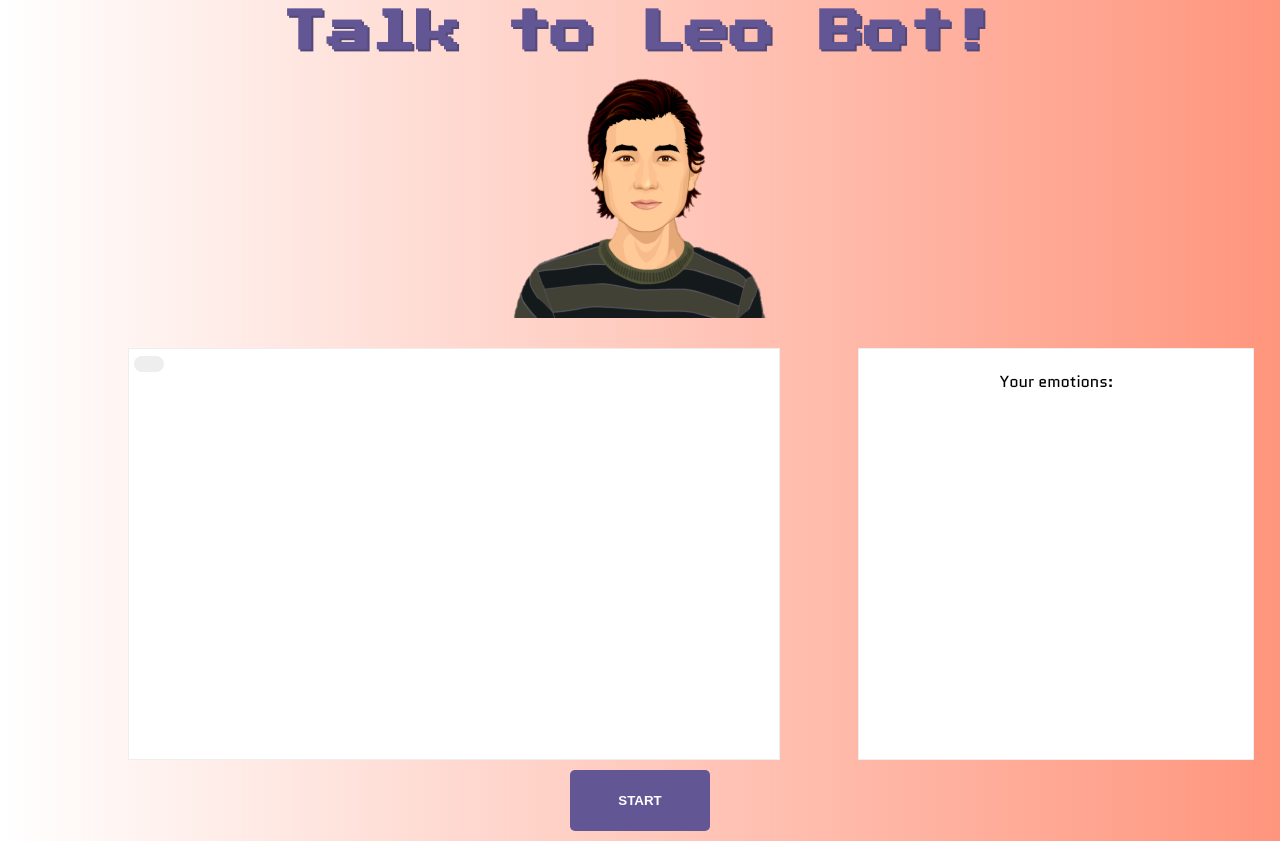
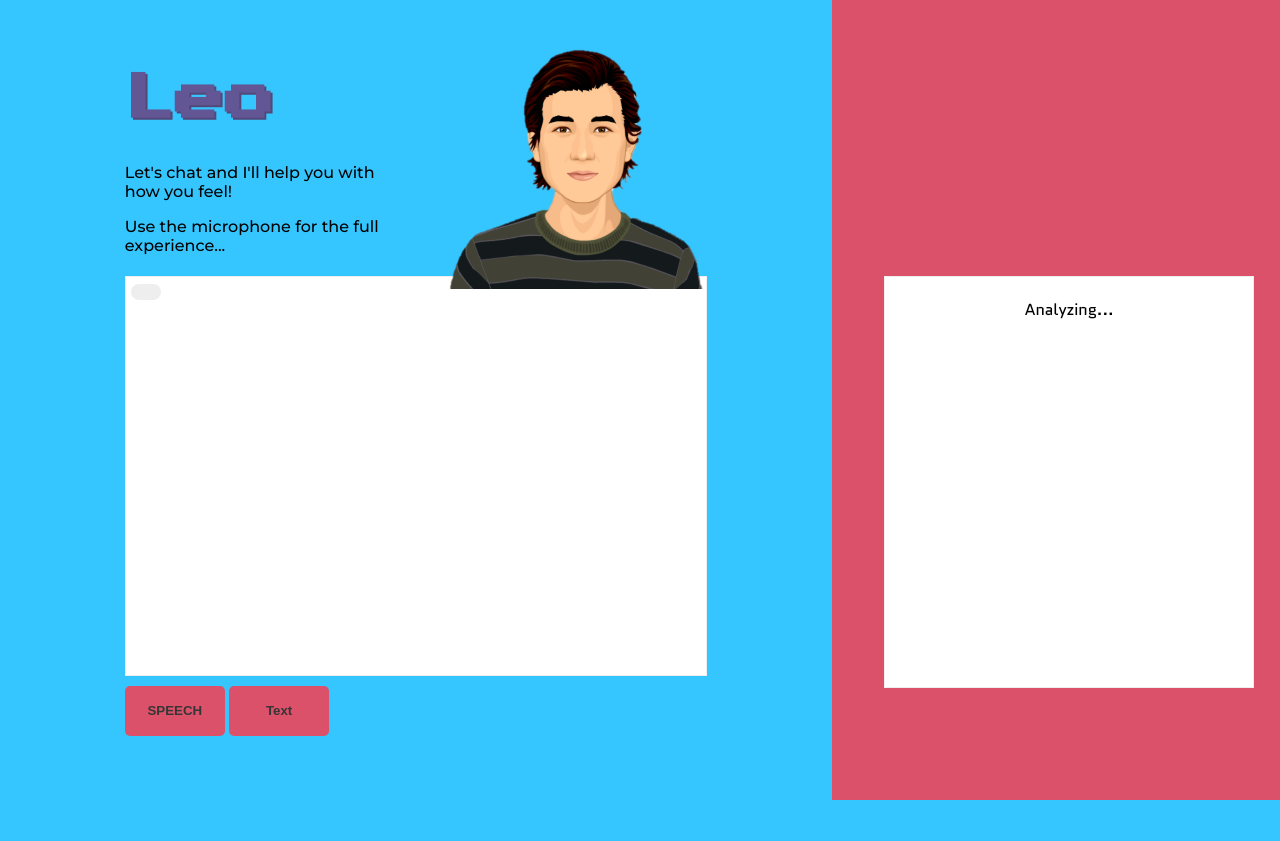
Before and after one commit to laura-went/leo-bot-docker, a Django app: page / in a window 1280 px wide. After the commit the page ends 800 px from the top, so only its background shows below. Run offline with Django 3.2, Linux system fonts and the light colour scheme; parts of the project's set-up code (start-up, migrations or seed data) failed here and were passed over; some libraries are stand-ins or nearby versions.

Commit message:
big website update
- include text possibility
- use better speech recognition library
- improve avatar as much as possible
- overall website design update
- small code updates

```diff
--- a/leo/static/main.js
+++ b/leo/static/main.js
@@ -172,6 +172,7 @@
 const delay = 150
 const defaultFace = "40"
 const blink = "41"
+var read_or_speak = 0;
 
 const start = Date.now()
 var messageCounter = 0;
@@ -187,7 +188,9 @@
 
 // on ready
 $(document).ready(function() {
-  $("#chat-message-submit").hide();
+  $("#chat-message-mic").hide();
+  $("#chat-message-start").hide();
+  $(".typefield").hide();
   $(".emoji").hide();
   $("#40").show();
   blinker()
@@ -197,8 +200,26 @@
 
 const faces = Object.keys(faceMap);
 
+
+function read_or_listen(_callback){
+  const options = {
+    once: true
+  }
+  if(read_or_speak==0) {
+    document.querySelector('#chat-message-mic').addEventListener('click', () => {
+      listen(_callback);
+    }, options);
+  } else {
+     document.querySelector('#chat-message-start').addEventListener('click', () => {
+       read(_callback);
+     }, options);
+  }
+}
+
+
 // beginning continues part 2
 function both2(result){
+  console.log("in both2!")
   speech = result[0];
 	emotion = result[1]['list'];
 	if (!speech.includes('no')){
@@ -209,10 +230,8 @@
 		speakVoice("Ok, we can chat for a bit as well. <br>Just say 'goodbye computer' " +
     "if you're done. <br>Or include the word 'question' in your sentence if you'd " +
     "still like to talk about personal stuff.\nNow tell me "+name+", what would you like to talk about?");
-    document.querySelector('#chat-message-submit').addEventListener('click', () => {
-    	listen(casual1);
-    });
-	}
+    read_or_listen(casual1);
+  }
 }
 
 // beginning continues
@@ -223,16 +242,44 @@
   text = "So " + name + ", would you like to chat about how to make the world better for you?"
   addLeo();
   speakVoice(text);
-  document.querySelector('#chat-message-submit').addEventListener('click', () => {
-	   listen(both2);
-   });
+  console.log(read_or_speak);
+  read_or_listen(both2);
 };
 
+let first_run = [both, both2, casual1, casual2];
+let run_counter = 0;
+function buttonListener() {
+
+  run_counter
+}
+
+function speech(){
+  $("#chat-message-volume").hide();
+  $("#chat-message-volume2").hide();
+  $("#chat-message-start").hide();
+  $("#typefield").hide();
+  $("#chat-message-mic").show();
+  speakVoice(text);
+  read_or_speak=0;
+  beginning();
+}
+
+function toText(){
+  $("#chat-message-volume").hide();
+  $("#chat-message-volume2").hide();
+  $("#chat-message-start").show();
+  $("#typefield").show();
+  $("#chat-message-mic").hide();
+  speakVoice(text);
+  read_or_speak=1;
+  beginning();
+}
 // !!!!!!!!!!!!!!!!BEGINNING!!!!!!!!!!!!!!!!!
-document.querySelector('#chat-message-volume').addEventListener('click', () => {speakVoice(text)});
-document.querySelector('#chat-message-submit').addEventListener('click', () => {
-	listen(both);
-});
+function beginning(){
+  console.log(read_or_speak)
+  read_or_listen(both);
+}
+
 
 // constant blinking of bot
 async function blinker(){
@@ -263,15 +310,7 @@
   text = text.replace("<br>", "\n")
   text = text.replace(/&.*;/, "")
   document.getElementById("newchat").scrollTop = document.getElementById("newchat").scrollHeight;
-	const synth = window.speechSynthesis
-	const utter = new SpeechSynthesisUtterance(text)
-  const voices = synth.getVoices()
-  utter.voice = voices[5]
-  synth.speak(utter)
-  var i = 0;
-  if (synth.speaking){
-    console.log('speaking')
-  }
+
   var timer = setInterval(function() {
     const index = Math.floor(( Date.now() - start )  / delay)%(text.length+1)
     faceNumber2 = resolveCharacter(text, index)
@@ -286,11 +325,21 @@
       clearInterval(timer);
      }
     i++
-  },70);
+  },68);
+  const synth = window.speechSynthesis
+	const utter = new SpeechSynthesisUtterance(text)
+  const voices = synth.getVoices()
+  utter.voice = voices[5]
+  synth.speak(utter)
+  var i = 0;
+  if (synth.speaking){
+    console.log('speaking')
+  }
   $('#'+finalface).attr('src', "../../static/img/40.png");
-	$("#chat-message-volume").hide();
-	$("#chat-message-submit").show();
+
+
 };
+
 
 // compare how many positive vs negative detected emotions there are per category
 function compare(arr1){
@@ -356,18 +405,15 @@
       text+= "<br>Now something more lightweight to talk about! If you don't want to, just say goodbye computer!";
       addLeo();
       speakVoice(text);
-      document.querySelector('#chat-message-submit').addEventListener('click', () => {
-        listen(casual1)
-      });
+      read_or_listen(casual1);
     }else{
       console.log('still going')
       text+=random(answers);
       addLeo();
       speakVoice(text);
       console.log()
-      document.querySelector('#chat-message-submit').addEventListener('click', () => {
-        listen(finalFeedback);
-      });
+      read_or_listen(finalFeedback);
+
     }
   }
   else{
@@ -378,9 +424,7 @@
       text+= "<br>Now something more lightweight to talk about! If you don't want to, just say goodbye computer!"
       addLeo();
       speakVoice(text);
-      document.querySelector('#chat-message-submit').addEventListener('click', () => {
-        listen(casual1);
-      });
+      read_or_listen(casual1);
     }else{
       console.log('still going')
       finalFeedback();
@@ -399,7 +443,7 @@
     createsentence(casual2);
   }
   else{
-    $("#chat-message-submit").hide();
+    $("#chat-message-mic").hide();
     $("#chat-message-volume").hide();
     text = "It was nice talking to you, "+name+"! Hope to see you soon again. &#128522;";
     addLeo();
@@ -412,9 +456,7 @@
   chatbot_response = result;
   addLeo();
   speakVoice(chatbot_response);
-  document.querySelector('#chat-message-submit').addEventListener('click', () => {
-    listen(casual1);
-  });
+  read_or_listen(casual1);
 }
 
 // create sentence for casual chat
@@ -493,9 +535,7 @@
   response += response3;
   addLeo();
 	speakVoice(response);
-	document.querySelector('#chat-message-submit').addEventListener('click', () => {
-		listen(bully4);
-	});
+  read_or_listen(bully4);
 }
 
 
@@ -524,9 +564,7 @@
   response += response3;
   addLeo();
 	speakVoice(response);
-	document.querySelector('#chat-message-submit').addEventListener('click', () => {
-		listen(bully3);
-	});
+  read_or_listen(bully3);
 }
 
 
@@ -541,9 +579,7 @@
 	bully.splice(index, 1);
   addLeo();
 	speakVoice(response3);
-	document.querySelector('#chat-message-submit').addEventListener('click', () => {
-		listen(bully2);
-	});
+  read_or_listen(bully2);
 }
 
 // victim ###########################################################
@@ -600,9 +636,7 @@
   response += response3;
   addLeo();
 	speakVoice(response);
-	document.querySelector('#chat-message-submit').addEventListener('click', () => {
-		listen(victim4);
-	});
+  read_or_listen(victim4);
 }
 
 
@@ -631,9 +665,7 @@
   response += response3;
   addLeo();
 	speakVoice(response);
-	document.querySelector('#chat-message-submit').addEventListener('click', () => {
-		listen(victim3);
-	});
+  read_or_listen(victim3);
 }
 
 
@@ -648,9 +680,7 @@
 	victim.splice(index, 1);
   addLeo();
 	speakVoice(response3);
-	document.querySelector('#chat-message-submit').addEventListener('click', () => {
-		listen(victim2);
-	});
+  read_or_listen(victim2);
 }
 
 // sensitivity ###########################################################
@@ -714,9 +744,7 @@
   response += response3;
   addLeo();
 	speakVoice(response);
-	document.querySelector('#chat-message-submit').addEventListener('click', () => {
-		listen(sensitivity4);
-	});
+  read_or_listen(sensitivity4);
 }
 
 
@@ -745,9 +773,7 @@
   response += response3;
   addLeo();
 	speakVoice(response);
-	document.querySelector('#chat-message-submit').addEventListener('click', () => {
-		listen(sensitivity3);
-	});
+  read_or_listen(sensitivity3);
 }
 
 
@@ -762,9 +788,7 @@
 	sensitivity.splice(index, 1);
   addLeo();
 	speakVoice(response3);
-	document.querySelector('#chat-message-submit').addEventListener('click', () => {
-		listen(sensitivity2);
-	});
+  read_or_listen(sensitivity2);
 }
 
 // anger ###########################################################
@@ -828,9 +852,7 @@
   response += response3;
   addLeo();
 	speakVoice(response);
-	document.querySelector('#chat-message-submit').addEventListener('click', () => {
-		listen(anger4);
-	});
+  read_or_listen(anger4);
 }
 
 
@@ -859,9 +881,7 @@
   response += response3;
   addLeo();
 	speakVoice(response);
-	document.querySelector('#chat-message-submit').addEventListener('click', () => {
-		listen(anger3);
-	});
+  read_or_listen(anger3);
 }
 
 
@@ -876,9 +896,7 @@
 	anger.splice(index, 1);
   addLeo();
 	speakVoice(response3);
-	document.querySelector('#chat-message-submit').addEventListener('click', () => {
-		listen(anger2);
-	});
+  read_or_listen(anger2);
 }
 
 
@@ -941,9 +959,7 @@
   response += "Hey "+name+". "+response3;
   addLeo();
 	speakVoice(response);
-	document.querySelector('#chat-message-submit').addEventListener('click', () => {
-		listen(wellbeing4);
-	});
+  read_or_listen(wellbeing4);
 }
 
 
@@ -972,9 +988,7 @@
   response += response3;
   addLeo();
 	speakVoice(response);
-	document.querySelector('#chat-message-submit').addEventListener('click', () => {
-		listen(wellbeing3);
-	});
+  read_or_listen(wellbeing3);
 }
 
 
@@ -989,9 +1003,7 @@
 	wellbeing.splice(index, 1);
   addLeo();
 	speakVoice(response3);
-	document.querySelector('#chat-message-submit').addEventListener('click', () => {
-		listen(wellbeing2);
-	});
+  read_or_listen(wellbeing2);
 }
 
 // mood ###########################################################
@@ -1054,9 +1066,7 @@
   response += response3;
   addLeo();
 	speakVoice(response);
-	document.querySelector('#chat-message-submit').addEventListener('click', () => {
-		listen(mood4);
-	});
+  read_or_listen(mood4);
 }
 
 
@@ -1085,9 +1095,7 @@
   response += response3;
   addLeo();
 	speakVoice(response);
-	document.querySelector('#chat-message-submit').addEventListener('click', () => {
-		listen(mood3);
-	});
+  read_or_listen(mood3);
 }
 
 
@@ -1102,9 +1110,7 @@
 	mood.splice(index, 1);
   addLeo();
 	speakVoice(response3);
-	document.querySelector('#chat-message-submit').addEventListener('click', () => {
-		listen(mood2);
-	});
+  read_or_listen(mood2);
 }
 
 // interactions ###########################################################
@@ -1165,9 +1171,7 @@
   response += response3;
   addLeo();
 	speakVoice(response);
-	document.querySelector('#chat-message-submit').addEventListener('click', () => {
-		listen(interactions4);
-	});
+  read_or_listen(interactions4);
 }
 
 
@@ -1196,9 +1200,7 @@
   response += response3;
   addLeo();
 	speakVoice(response);
-	document.querySelector('#chat-message-submit').addEventListener('click', () => {
-		listen(interactions3);
-	});
+  read_or_listen(interactions3);
 }
 
 
@@ -1213,9 +1215,7 @@
 	interactions.splice(index, 1);
   addLeo();
 	speakVoice(response3);
-	document.querySelector('#chat-message-submit').addEventListener('click', () => {
-		listen(interactions2);
-	});
+  read_or_listen(interactions);
 }
 
 // selfesteem ##############################################################
@@ -1276,9 +1276,7 @@
   response += response3;
   addLeo();
 	speakVoice(response);
-	document.querySelector('#chat-message-submit').addEventListener('click', () => {
-		listen(selfesteem4);
-	});
+  read_or_listen(selfesteem4);
 }
 
 
@@ -1307,9 +1305,7 @@
   response += response3;
   addLeo();
   speakVoice(response);
-	document.querySelector('#chat-message-submit').addEventListener('click', () => {
-		listen(selfesteem3);
-	});
+  read_or_listen(selfesteem3);
 }
 
 
@@ -1325,9 +1321,7 @@
 	selfesteem.splice(index, 1);
   addLeo();
 	speakVoice(response3);
-	document.querySelector('#chat-message-submit').addEventListener('click', () => {
-		listen(selfesteem2);
-	});
+  read_or_listen(selfesteem2);
 }
 
 // ##########################################################
@@ -1365,6 +1359,7 @@
   return choices[index];
 }
 
+
 // listen to user
 function listen(callback){
 	let speech, emotion;
@@ -1392,10 +1387,7 @@
 		let text = e.results[last][0].transcript;
     addMe(text);
 		speech = text;
-    document.getElementById(messageCounter).innerHTML = text
-    messageCounter++;
-    console.log(innerDiv)
-    document.getElementById("newchat").scrollTop = document.getElementById("newchat").scrollHeight;
+
 		recognition.stop();
 		rec.stop();
 		gumStream.getAudioTracks()[0].stop();
@@ -1412,7 +1404,13 @@
 				contentType: false,
 				success: function(response) {
           console.log(response)
-					callback([speech, response]);
+          emotion = response['list'];
+          document.getElementById(messageCounter).innerHTML = emotion[3];
+          messageCounter++;
+          console.log(innerDiv)
+          document.getElementById("newchat").scrollTop = document.getElementById("newchat").scrollHeight;
+
+					callback([emotion[3], response]);
 				}
 			}).done(function(data) {
 				emotion = data;
@@ -1429,3 +1427,35 @@
 		outputBot.textContent = 'Error: ' + e.error;
 	});
 };
+
+
+function read(callback){
+  var text2 = document.getElementById("typefield").value;
+
+  addMe(text2);
+  speech = text2;
+  document.getElementById(messageCounter).innerHTML = text2
+  messageCounter++;
+  console.log(innerDiv)
+  document.getElementById("newchat").scrollTop = document.getElementById("newchat").scrollHeight;
+  var fd = new FormData();
+  fd.append('text', text2);
+  document.getElementById("typefield").value ="";
+  $.ajax({
+    type: 'POST',
+    url: "text",
+    data: fd,
+    processData: false,
+    contentType: false,
+    success: function(response) {
+      console.log(response)
+      console.log("YAY")
+      callback([text2, response]);
+    }
+  }).done(function(data) {
+    console.log("yay2")
+    emotion = data;
+  });
+  console.log("yay3")
+  return;
+}
--- a/leo/static/style.css
+++ b/leo/static/style.css
@@ -1,7 +1,12 @@
 @import url('https://fonts.googleapis.com/css?family=Press+Start+2P|Quantico&display=swap');
+@import url('https://fonts.googleapis.com/css2?family=Bungee&family=Montserrat:wght@500&display=swap');
 html {
   height: 100%;
 }
+
+/* pink color #db516a */
+
+/* blue color #36c6ff */
 
 ::-webkit-scrollbar {
   width: 10px;
@@ -14,7 +19,7 @@
 }
 
 body::-webkit-scrollbar-track {
-  background: rgba(255, 149, 125, 0.99);
+  background: #36c6ff;
 }
 
 chat::-webkit-scrollbar-track {
@@ -22,40 +27,79 @@
 }
 
 body {
-  font-family: "verdana";
+  font-family: "Montserrat";
   margin: auto;
-  text-align: center;
-  background-image: linear-gradient(to right, rgba(255, 0, 0, 0), rgba(255, 149, 125, 1));
+  /* text-align: center; */
   background-size: 100% 100%;
   background-repeat: no;
 }
 
 .emoji {
   height: 800%;
+  display: inline-block;
 }
 
 h1 {
   margin: 0px;
   height: 30px;
+  display: inline-block;
+}
+
+.head {
+  margin: 5vw 5vw 3vw 15%;
+  vertical-align: bottom;
+  width: 20vw;
+  display: inline-block;
+}
+
+.subtext {
+  font-family: 'Quantico', sans-serif;
 }
 
 .facebox {
   margin-top: 10px;
-  height: 40%;
+  height: 30%;
+  margin-bottom: 2vw;
 }
 
 #title {
   text-shadow: 2px 2px #524978;
   margin-top: 5px;
-  font-size: 3.5vw;
+  font-size: 50px;
   font-family: 'Press Start 2P', cursive;
   color: #625694;
+}
+
+.left {
+  display: inline-block;
+  width: 65%;
+  background-color: #36c6ff;
+  float: left;
+  top: 0;
+  bottom: 0;
+  position: absolute;
+}
+
+.empty {
+  margin-top: 10px;
+  height: 30%;
+  margin-bottom: 2vw;
+}
+
+.right {
+  display: inline-block;
+  background-color: #db516a;
+  width: 35%;
+  float: right;
+  top: 0;
+  left: 65%;
+  bottom: 0;
+  position: absolute;
 }
 
 .chat {
   font-family: 'Quantico', sans-serif;
   margin: auto;
-  width: 50%;
   height: 400px;
   border: solid 1px #EEE;
   display: flex;
@@ -65,15 +109,31 @@
   background-color: white;
 }
 
+.firstbox {
+  background-color: #78d9ff;
+}
+
+#chat-message-volume {
+  color: #363636;
+  font-weight: bold;
+}
+
+#chat-message-volume2 {
+  color: #363636;
+  font-weight: bold;
+}
+
 #newchat {
   float: left;
-  width: 50%;
-  margin-left: 10vw;
+  width: 70%;
+  margin-left: 15%;
+  float: none;
+  box-sizing: border-box;
 }
 
 #chat-log {
   float: right;
-  width: 30%;
+  width: 80%;
   margin-right: 2vw;
   word-wrap: break-word;
   text-align: left;
@@ -123,26 +183,56 @@
   margin-bottom: 2px;
 }
 
-#chat-message-submit {
-  height: 40px;
-  width: 25px;
-  padding: 10px 50px;
+.typefield {
+  margin: 10px 10px 10px 15%;
+  padding: 10px;
+  box-sizing: border-box;
+  border: 2px solid #ccc;
+  border-radius: 4px;
+  background-color: #f8f8f8;
+  font-size: 16px;
+  resize: none;
+  vertical-align: top;
+  height: 50px;
+  width: 35%;
+}
+
+.button2 {
+  float: right;
+  width: auto;
+  margin-right: 15%;
+}
+
+.typefield:focus {
+  outline: none;
 }
 
 .button {
-  margin: 10px 10px;
-  background-color: #625694;
+  display: inline-block;
+  margin: 10px 0px 10px;
+  background-color: #db516a;
   border: none;
   color: white;
   font-weight: bold;
   cursor: pointer;
-  padding: 23px 48px;
   text-align: center;
   text-decoration: none;
   display: inline-block;
   -webkit-border-radius: 5px;
   -moz-border-radius: 5px;
   border-radius: 5px;
+  width: 100px;
+  height: 50px;
+  vertical-align: super;
+}
+
+#chat-message-volume {
+  margin-left: 15%;
+}
+
+.extra {
+  height: 30px;
+  width: auto;
 }
 
 .button:focus {
@@ -150,7 +240,7 @@
 }
 
 .button:hover {
-  background-color: #524978;
+  background-color: #c4475d;
 }
 
 @media only screen and (max-width: 600px) {}
--- a/leo/templates/leo/index.html
+++ b/leo/templates/leo/index.html
@@ -6,14 +6,21 @@
 <head>
   <link rel="shortcut icon" href="{% static 'favicon/favicon.ico' %}" />
   <meta charset="utf-8" />
-  <title>Chat Room</title>
+  <title>Leo bot</title>
   <link rel="stylesheet" type="text/css" href="{% static 'style.css' %}">
 </head>
 
 
 <body>
+  <div class="left">
     <div class="facebox">
-    <font><b id="title">Talk to Leo Bot!</b><br /><br /> </font>
+      <div class="head">
+        <font><b id="title">Leo</b><br /><br /> </font>
+        <span id="subtext"><p>
+          Let's chat and I'll help you with how you feel!
+        </p>Use the microphone for the full experience...</span>
+      </div>
+
       <h1 id="h-40"><img class="emoji" id="40" src ="{% static 'img/40.png' %}" /></h1>
       <h1 id="h-41"><img class="emoji" id="41" src ="{% static 'img/41.png' %}" /></h1>
       <h1 id="h-44"><img class="emoji" id="44" src ="{% static 'img/44.png' %}" /></h1>
@@ -27,15 +34,30 @@
 
     <div class="chat" id="newchat">
     </div>
+
+
+    <div class="certain">
+      <input class="button" id="chat-message-volume" type="button" value="SPEECH" onclick="speech()" />
+      <input class="button" id="chat-message-volume2" type="button" value="Text" onclick="toText()" />
+      <!-- <input class="typefield" type="typefield" oninput="changeInput()" /> -->
+      <input type="text" id="typefield" class="typefield" placeholder="..."></textarea>
+      <div class="button2">
+        <button class="button" id="chat-message-start"><img class="extra" src="{% static 'img/start.png' %}" /></button>
+        <button class="button" id="chat-message-mic"><img class="extra" src="{% static 'img/mic-grey.png' %}" /></button>
+      </div>
+
+      <br />
+    </div>
+  </div>
+
+  <div class="right">
+    <div class="empty">
+
+    </div>
     <div class='chat' id="chat-log">
       <p id='chat-title'>
-      Your emotions:</p><br />
+        Analyzing...</p><br />
     </div>
-
-  <div class="certain">
-    <input class="button" id="chat-message-volume" type="button" value="START" />
-    <input class="button" id="chat-message-submit" type="image" src="{% static 'img/mic-white.png' %} " />
-    <br />
   </div>
 
   <!-- JavaScript libraries -->
--- a/leo/urls.py
+++ b/leo/urls.py
@@ -7,5 +7,6 @@
 urlpatterns = [
     path('', views.index, name='index'),
     path('blob', views.get_blob, name='get_blob'),
+    path('text', views.get_text, name='get_text'),
     path('casual', views.get_sentence, name='get_sentence'),
 ]
--- a/leo/views.py
+++ b/leo/views.py
@@ -14,6 +14,7 @@
 import numpy as np
 from scipy.io.wavfile import read as read_wav
 import librosa
+import speech_recognition as sr
 
 engine = pyttsx3.init()
 clf = load('leo/model19.joblib')
@@ -27,6 +28,7 @@
 context = ContextRecognition()
 context.load_corpus("corpus/")
 context.load_model()
+r = sr.Recognizer()
 
 @csrf_exempt
 def index(request):
@@ -46,14 +48,38 @@
     data = request.POST.copy()
     video_stream = request.FILES['audio'].read()
     text = request.POST.get('text', False)
-    emotion = text_emotion(text)
     with open('myfile.wav', mode='wb') as f:
         f.write(video_stream)
+
+    text2 = ''
+    hellow=sr.AudioFile('myfile.wav')
+    with hellow as source:
+        audio = r.record(source)
+    try:
+        text2 = r.recognize_google(audio)
+    except Exception as e:
+        text2 = e
+
+    emotion = text_emotion(text2)
     prediction = speech_emotion('myfile.wav')
-    aggression = agg_detection(text)
-    json_stuff = json.dumps({"list": [prediction, emotion, aggression]})
+    aggression = agg_detection(text2)
+    json_stuff = json.dumps({"list": [prediction, emotion, aggression,text2]})
     return HttpResponse(json_stuff, content_type="application/json")
 
+@csrf_exempt
+def get_text(request):
+    text = request.POST.get('text', False)
+    emotion = text_emotion(text)
+    aggression = agg_detection(text)
+    json_stuff = json.dumps({"list": [emotion, aggression]})
+    return HttpResponse(json_stuff, content_type="application/json")
+
+def get_blob_text(request):
+    text = request.POST.get('text', False)
+    emotion = text_emotion(text)
+    aggression = agg_detection(text)
+    json_stuff = json.dumps({"list": ["No voice", emotion, aggression]})
+    return HttpResponse(json_stuff, content_type="application/json")
 
 # heard emotion
 def extract_feature(file_name, mfcc, chroma, mel):
```
Also changed, not shown: leo/static/img/cloud1.png (added), leo/static/img/cloud2.png (added), leo/static/img/cloud3.png (added), leo/static/img/mic-grey.png (added), leo/static/img/no-mic-grey.png (added), leo/static/img/start.png (added), 1 other file. Lines whose indentation alone changed are shown as unchanged.
